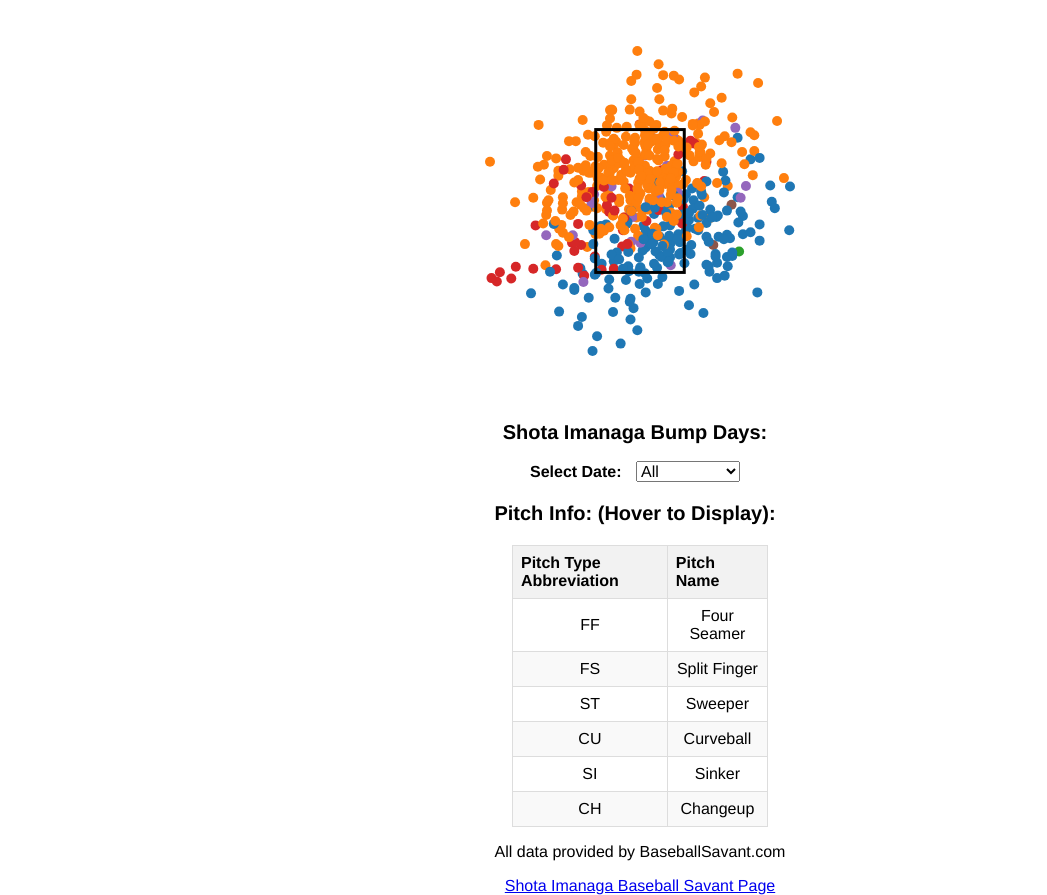
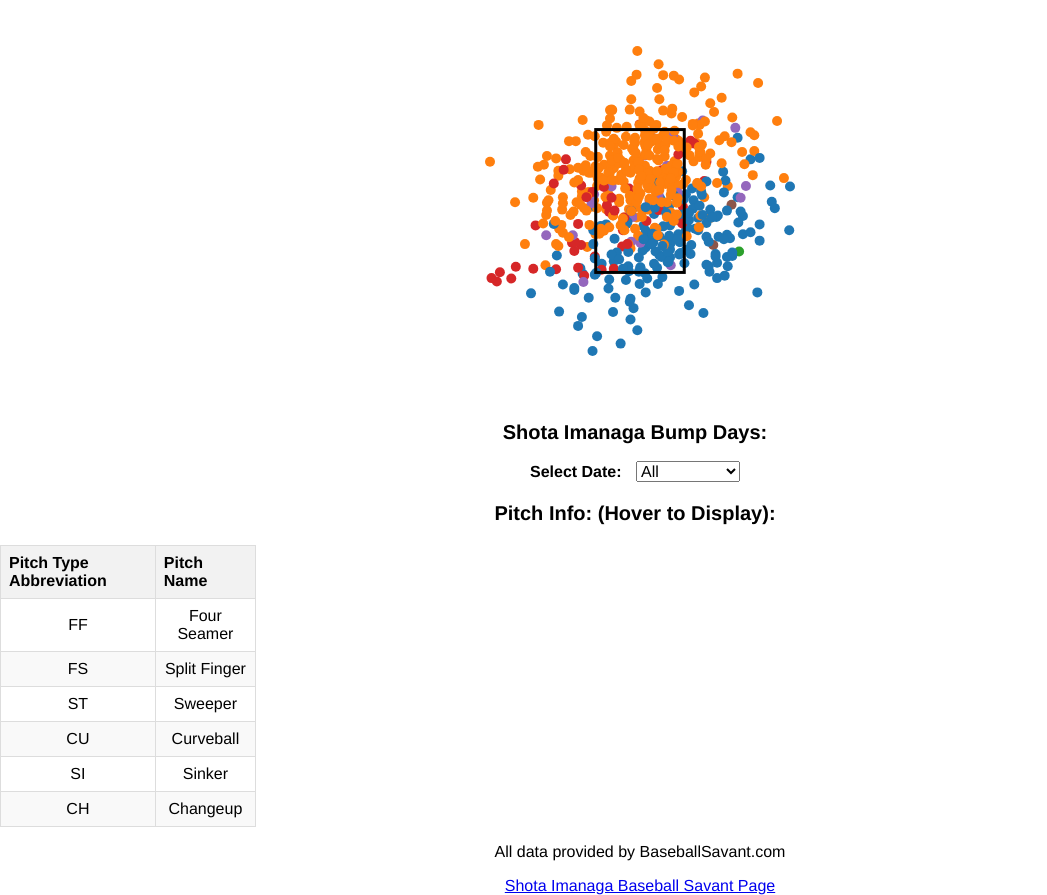
Before and after one commit to bhakin/bhakin2.github.io, a plain HTML site: page index.html in a window 1280 px wide. Shown: the part 79-974 px from the top of the page, without its empty margins (0-1047 px from the left). Drawn offline with nearby package versions, Linux system fonts and the light colour scheme.

Commit message:
Update index.html

```diff
--- a/index.html
+++ b/index.html
@@ -26,7 +26,7 @@
         }
     </style>
 
-    <table class = "center">
+    <table>
         <thead>
             <tr>
                 <th>Pitch Type Abbreviation</th>
```
